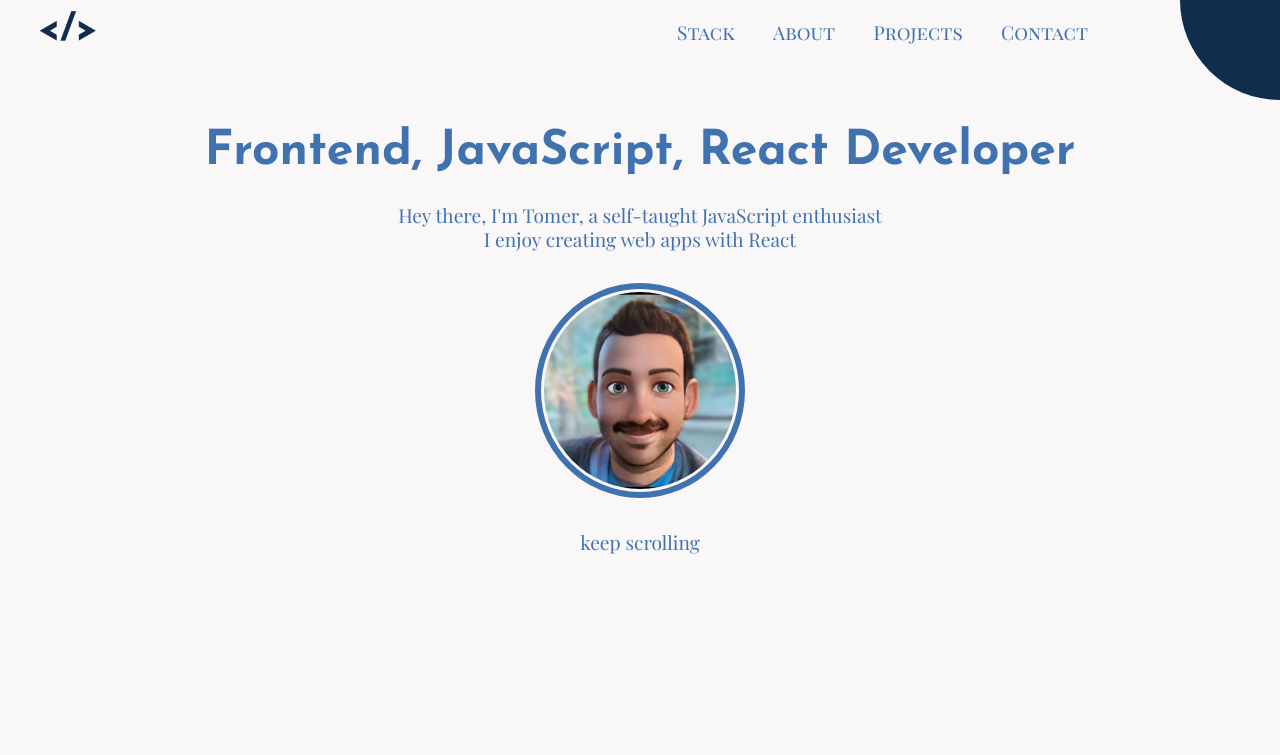
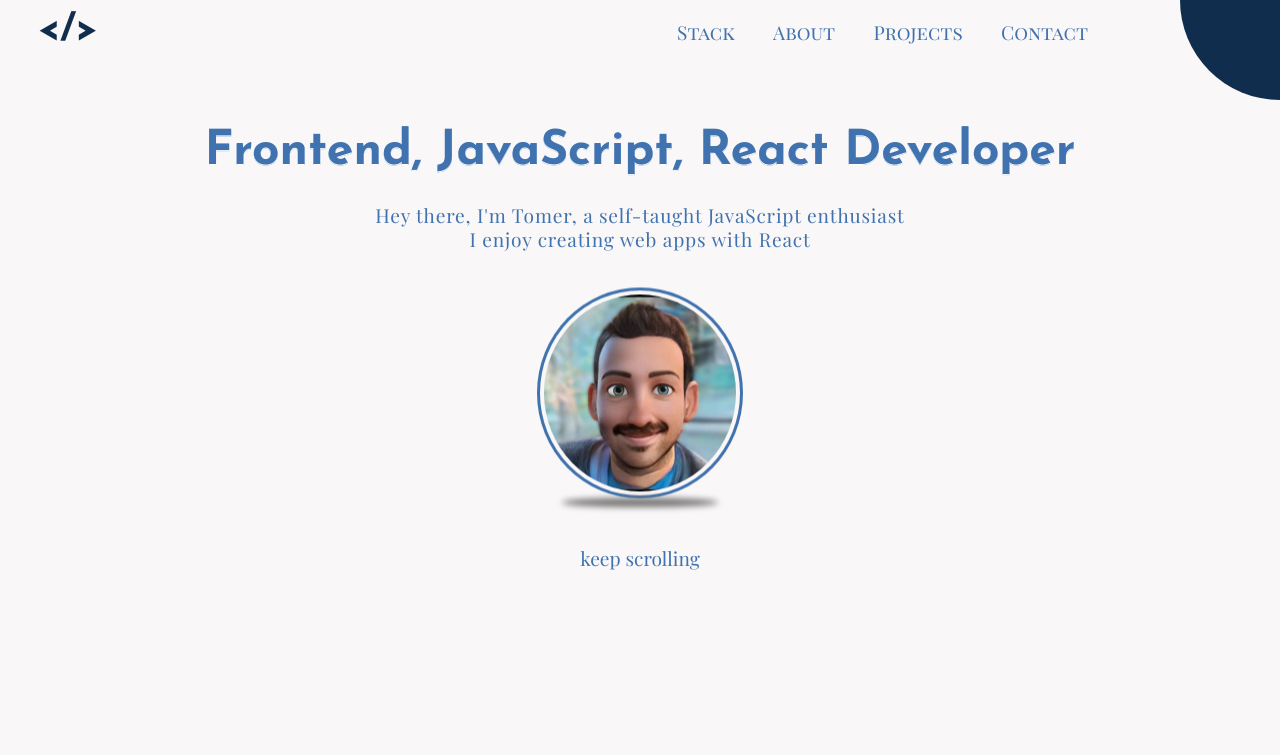
Before and after one commit to tomerbourstein/my-portfolio, a React (Vite) app: page / in a window 1280 px wide. Shown: the top 755 px of the page. Built offline with nearby package versions, Linux system fonts and the light colour scheme.

Commit message:
avatar floating animation

```diff
--- a/src/components/AboutMe/AboutMe.module.css
+++ b/src/components/AboutMe/AboutMe.module.css
@@ -1,5 +1,4 @@
 .aboutMe h2 {
-  /* padding: 3rem; */
   letter-spacing: 5px;
 }
 
--- a/src/components/AboutMe/HeyThere.jsx
+++ b/src/components/AboutMe/HeyThere.jsx
@@ -8,9 +8,10 @@
         <p>Hey there, I'm Tomer, a self-taught JavaScript enthusiast</p>
         <p>I enjoy creating web apps with React</p>
       </div>
-
-      <img src={Avatar} alt="Tomer Bourstein Avatar" />
-
+      <div>
+        <img src={Avatar} alt="Tomer Bourstein Avatar" />
+        <div className={classes.shadow}></div>
+      </div>
       <span>keep scrolling</span>
     </section>
   );
--- a/src/components/AboutMe/HeyThere.module.css
+++ b/src/components/AboutMe/HeyThere.module.css
@@ -5,15 +5,48 @@
   margin-bottom: 10rem;
 }
 .heyThere img {
+  margin: 0 auto;
   width: 10rem;
-  outline: 6px solid #3F72AF;
-  border: 3px solid #F9F7F7;
+  outline: 3.5px solid #3f72af;
+  border: 4px solid #f9f7f7;
   border-radius: 100%;
-}
-.heyThere img {
-  margin: 0 auto;
+  animation: floatAnimation 3s ease-in-out infinite;
 }
 
+.shadow {
+  margin: auto;
+  background: rgb(117, 115, 115);
+  width: 9rem;
+  height: 0.5rem;
+  border-radius: 50%;
+  filter: blur(3px);
+  animation: shadowAnimation 3s ease-in-out infinite;
+}
 .heyThere p {
   margin: 0;
+  letter-spacing: 0.8px;
 }
+
+@keyframes floatAnimation {
+  0% {
+    transform: translateY(0);
+  }
+  50% {
+    transform: translateY(5px);
+  }
+  100% {
+    transform: translateY(0);
+  }
+}
+
+@keyframes shadowAnimation {
+  0% {
+    width: 7.8rem;
+  }
+  50% {
+    width: 9rem;
+  }
+  100% {
+    width: 7.8rem;
+  }
+}
--- a/src/components/Projects/Projects.jsx
+++ b/src/components/Projects/Projects.jsx
@@ -70,7 +70,6 @@
           title="for additional projects"
           titleIcon={GitHub}
           subtitle="visit my GitHub"
-          // subIcon={GitHub}
         />
       </div>
     </section>
--- a/src/components/Projects/Projects.module.css
+++ b/src/components/Projects/Projects.module.css
@@ -1,21 +1,11 @@
 .projectsSection h2 {
-  /* padding: 0; */
-  /* margin-top: 2rem; */
   letter-spacing: 5px;
-}
-
-.projectsSection img {
-  /* width: 3rem; */
 }
 
 .projectsSection span {
   text-align: start;
 }
+
 .wrapper {
   margin: 7rem 0;
 }
-
-.projectsBottom h2{
-  /* margin-top: 1.5rem; */
-
-}
--- a/src/components/UI/RoundedRectangle.module.css
+++ b/src/components/UI/RoundedRectangle.module.css
@@ -10,6 +10,7 @@
   flex-direction: column;
   justify-content: center;
 }
+
 .roundedRectanglePlaceTop {
   position: relative;
   bottom: 2.5rem;
@@ -35,7 +36,7 @@
   flex-direction: column;
   align-items: flex-start;
   justify-content: space-around;
-  gap: .5rem;
+  gap: 0.5rem;
 }
 
 .subContent span {
--- a/src/index.css
+++ b/src/index.css
@@ -38,10 +38,11 @@
   font-size: 2.5rem;
   margin: 0;
 }
-
+h1 {
+  text-shadow: 0 .5px 0 rgb(255, 255, 255), 0 1px 0 #3F72AF;
+}
 h2 {
   font-size: 1.3rem;
-  /* word-spacing: 5px; */
 }
 
 h3 {
```
Also changed, not shown: src/components/AboutMe/AboutMe.jsx (+8 -4 lines).
